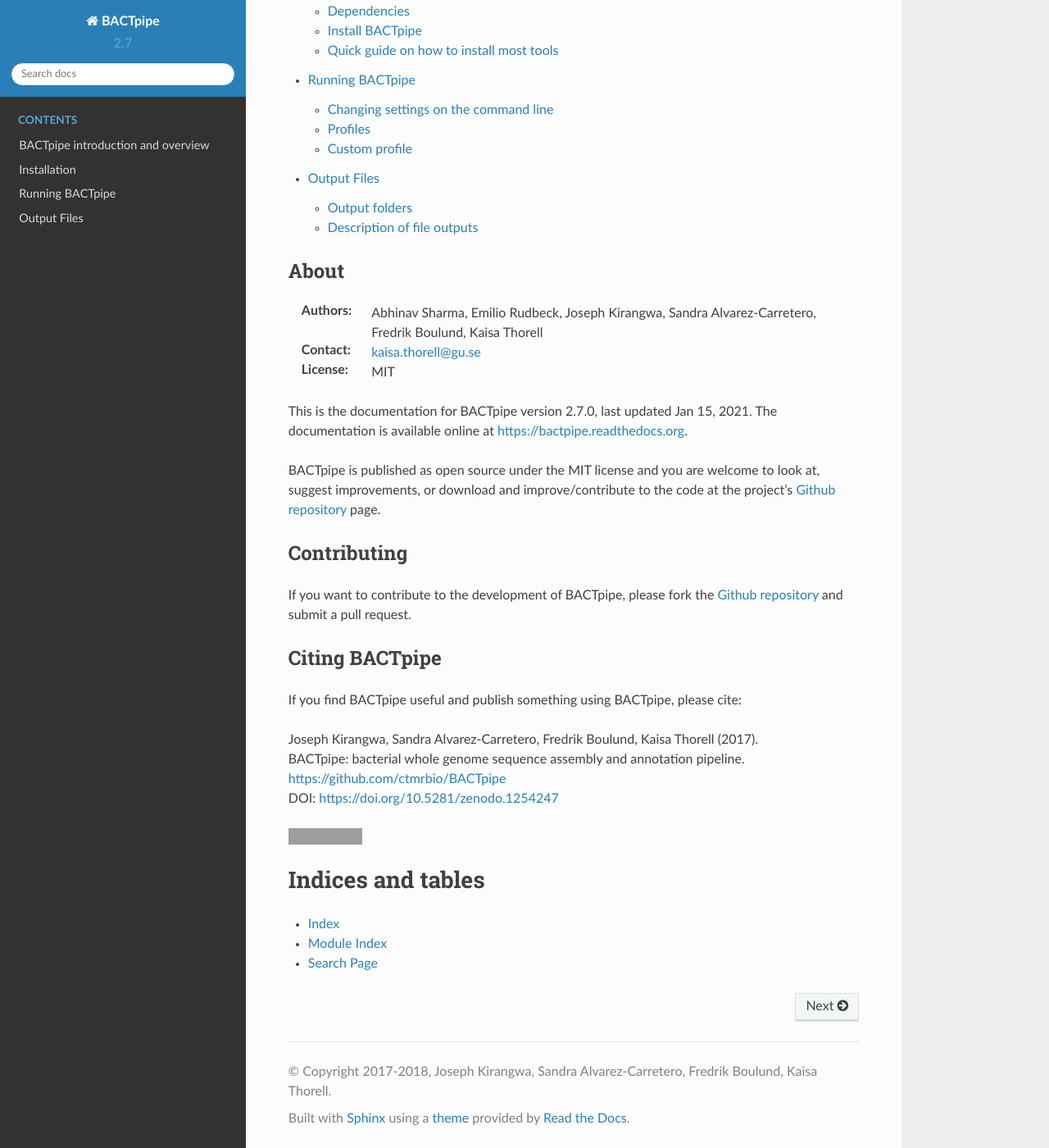
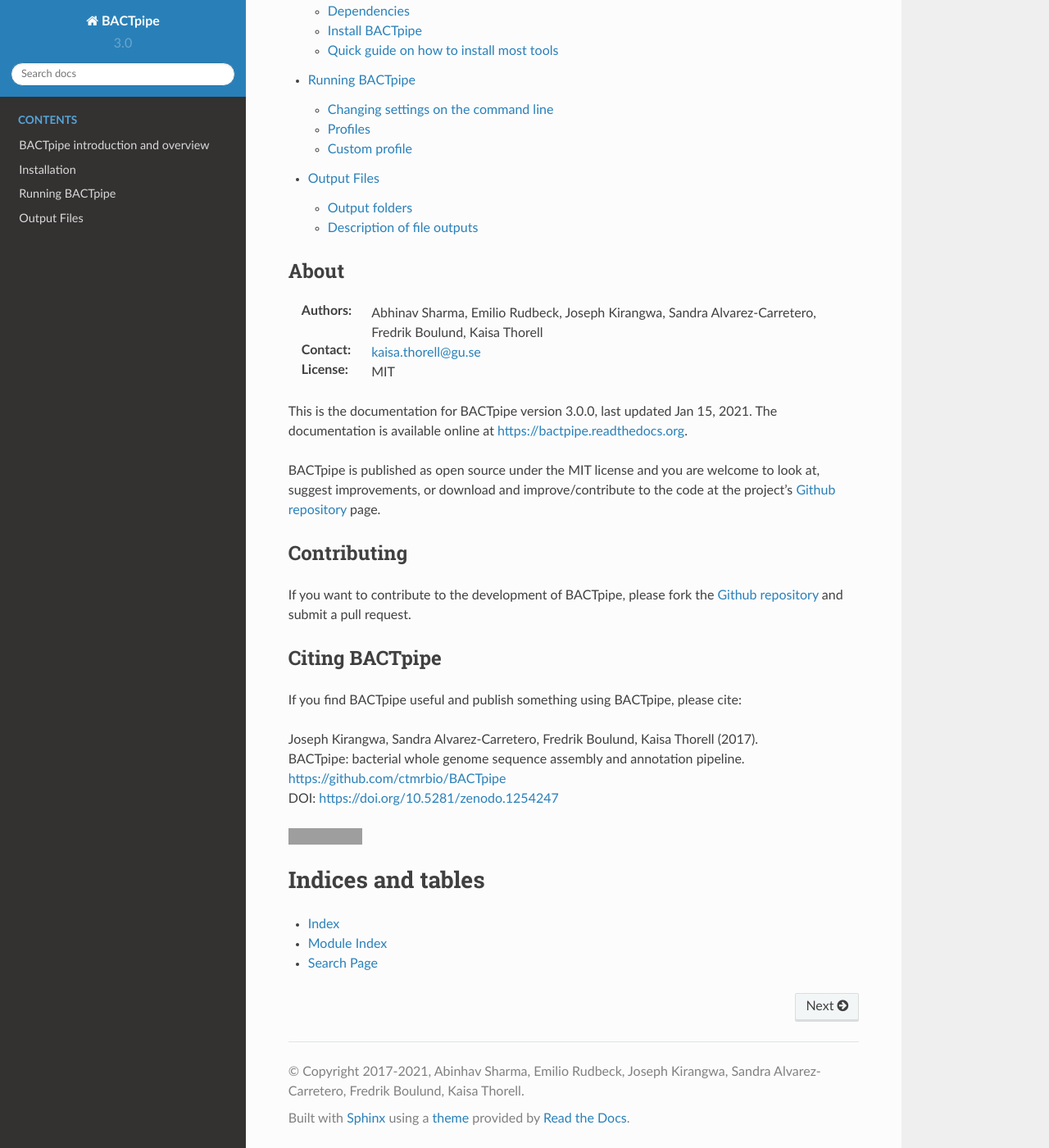
Before and after one commit to ctmrbio/BACTpipe, a Sphinx documentation site: the page built from docs/source/index.rst, in a window 1280 px wide and 1400 px high, scrolled down 410 px. Shown: the whole window at 82% size. Built offline with Sphinx 7.4.7 and the Read the Docs theme 2.0.0, drawn with Linux system fonts in a browser that asks for light colours; grey boxes are pictures that could not be loaded.

Commit message:
Update to 3.0

```diff
--- a/docs/source/conf.py
+++ b/docs/source/conf.py
@@ -49,17 +49,17 @@
 
 # General information about the project.
 project = 'BACTpipe'
-copyright = '2017-2018, Joseph Kirangwa, Sandra Alvarez-Carretero, Fredrik Boulund, Kaisa Thorell'
-author = 'Joseph Kirangwa, Sandra Alvarez-Carretero, Fredrik Boulund, Kaisa Thorell'
+copyright = '2017-2021, Abinhav Sharma, Emilio Rudbeck, Joseph Kirangwa, Sandra Alvarez-Carretero, Fredrik Boulund, Kaisa Thorell'
+author = 'Abinhav Sharma, Emilio Rudbeck, Joseph Kirangwa, Sandra Alvarez-Carretero, Fredrik Boulund, Kaisa Thorell'
 
 # The version info for the project you're documenting, acts as replacement for
 # |version| and |release|, also used in various other places throughout the
 # built documents.
 #
 # The short X.Y version.
-version = '2.7'
+version = '3.0'
 # The full version, including alpha/beta/rc tags.
-release = '2.7.0'
+release = '3.0.0'
 
 # The language for content autogenerated by Sphinx. Refer to documentation
 # for a list of supported languages.
@@ -130,7 +130,7 @@
 #  author, documentclass [howto, manual, or own class]).
 latex_documents = [
     (master_doc, 'BACTpipe.tex', 'BACTpipe Documentation',
-     'Joseph Kirangwa, Sandra Alvarez-Carretero, Fredrik Boulund, Kaisa Thorell', 'manual'),
+     'Abinhav Sharma, Emilio Rudbeck, Joseph Kirangwa, Sandra Alvarez-Carretero, Fredrik Boulund, Kaisa Thorell', 'manual'),
 ]
 
 
```
